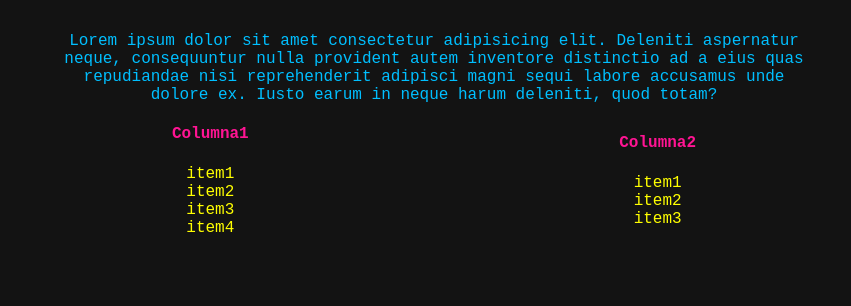
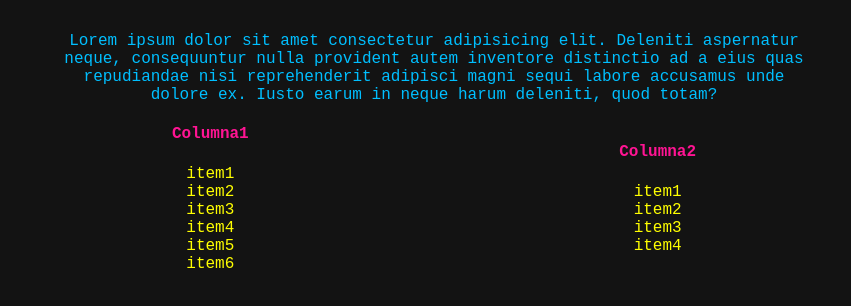
Before and after one commit to davidgimenez783/davidgimenez-ejerciciogit..io, a plain HTML site: page index.html in a window 1280 px wide. Shown: the part 226-532 px from the top of the page, without its empty margins (206-1057 px from the left). Drawn offline with Linux system fonts and the light colour scheme.

Commit message:
cambio numero de elementos en footer

```diff
--- a/index.html
+++ b/index.html
@@ -31,6 +31,8 @@
                <li><a href="">item2</a></li>
                <li><a href="">item3</a></li>
                <li><a href="">item4</a></li>
+               <li><a href="">item5</a></li>
+               <li><a href="">item6</a></li>
             </ul>
          </nav>
       </div>
@@ -41,6 +43,7 @@
                <li><a href="">item1</a></li>
                <li><a href="">item2</a></li>
                <li><a href="">item3</a></li>
+               <li><a href="">item4</a></li>
             </ul>
          </nav>
       </div>
```
